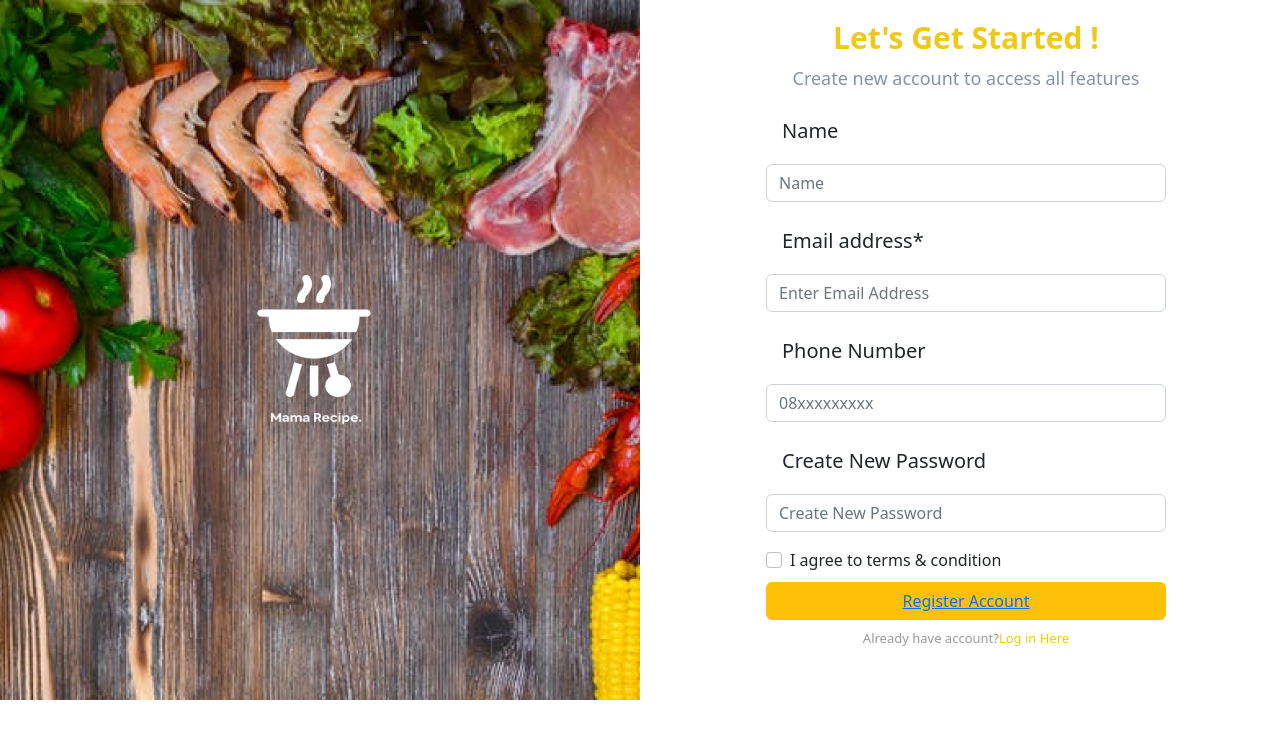
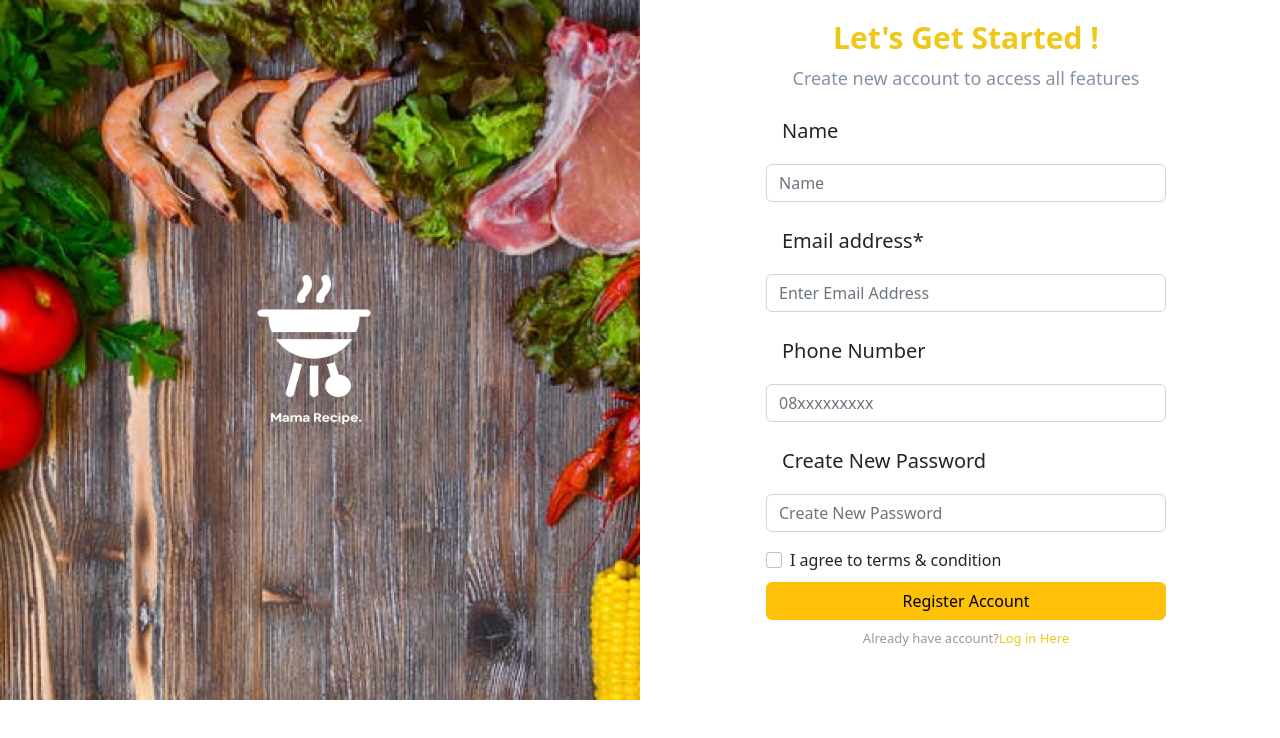
Before and after one commit to khdrali/Food-Recipe-React, a React (Create React App) app: page /register in a window 1280 px wide. Shown: the top 738 px of the page. Built offline with nearby package versions, Linux system fonts and the light colour scheme.

Commit message:
[ADD] integration

```diff
--- a/src/pages/Register.js
+++ b/src/pages/Register.js
@@ -1,18 +1,26 @@
 import React from "react";
 import "../styles/register.css";
-import { Link } from "react-router-dom";
+import { Link, useNavigate } from "react-router-dom";
 import axios from "axios";
 // import env from "../env.json";
 
 function Register() {
+  const router = useNavigate();
   const [userName, setUserName] = React.useState("");
   const [email, setEmail] = React.useState("");
   const [phone, setPhone] = React.useState("");
   const [password, setPassword] = React.useState("");
   // const [newPassword, setNewPassword] = React.useState("");
   const [errMsg, setErrMsg] = React.useState("");
+  const [sucMsg, setSucMsg] = React.useState("");
+  const [isSucess, setIsSucess] = React.useState(false);
   const [Loading, setLoading] = React.useState(false);
   const [isError, setIsError] = React.useState(false);
+
+  const success = () => {
+    setIsSucess(true);
+    setSucMsg("berhasil");
+  };
 
   return (
     <div>
@@ -34,6 +42,11 @@ function Register() {
             {isError ? (
               <div class="alert alert-danger" role="alert">
                 {errMsg}
+              </div>
+            ) : null}
+            {isSucess ? (
+              <div class="alert alert-success" role="alert">
+                {sucMsg}
               </div>
             ) : null}
             <div class="mb-3 form-width">
@@ -84,18 +97,6 @@ function Register() {
                 onChange={(event) => setPassword(event.target.value)}
               />
             </div>
-            {/* <div class="mb-3 form-width">
-              <label for="password-input" class="form-label form-control-lg">
-                New Password
-              </label>
-              <input
-                type="password"
-                class="form-control"
-                id="password-input"
-                placeholder="New Password"
-                onChange={(event) => setNewPassword(event.target.value)}
-              />
-            </div> */}
             <div class="form-check check">
               <input
                 class="form-check-input"
@@ -114,37 +115,41 @@ function Register() {
                 disabled={Loading}
                 onClick={() => {
                   setLoading(true);
-                  const config = {
-                    headers: {
-                      "Content-Type": "multipart/form-data",
-                    },
-                  };
                   axios
-                    .post(
-                      `${process.env.REACT_APP_URL_BACKEND}/users/add`,
-                      {
-                        userName,
-                        email,
-                        phone,
-                        password,
-                      },
-                      config
-                    )
+                    .post(`http://localhost:3005/users/add`, {
+                      username: userName,
+                      email,
+                      phone,
+                      password,
+                    })
                     .then((res) => {
                       console.log(res);
-                      // setLoading(false);
+                      setIsSucess(true);
+                      setIsError(false);
+                      setSucMsg("Data Berhasil Ditambah");
+                      setLoading(false);
+                      setTimeout(() => {
+                        router("/login");
+                      }, 2000);
                     })
                     .catch((err) => {
-                      console.log("error doong");
-                      // setIsError(true);
-                      // setErrMsg(err.response?.data?.message);
+                      console.log(err);
+                      setIsError(true);
+                      setIsSucess(false);
+                      setErrMsg(
+                        err?.response?.data?.message?.username?.message ??
+                          err?.response?.data?.message?.email?.message ??
+                          err?.response?.data?.message?.phone?.message ??
+                          err?.response?.data?.message?.password?.message ??
+                          "Something wrong with our server"
+                      );
                       setLoading(false);
                     });
                 }}
               >
-                <Link to="/Login">
-                  {Loading ? "Loading..." : "Register Account"}
-                </Link>
+                {/* <Link to="/Login"> */}
+                {Loading ? "Loading..." : "Register Account"}
+                {/* </Link> */}
               </button>
             </div>
             <p class="accc">
```
Also changed, not shown: 1 other file (tests, documents, lock files or other folders).
